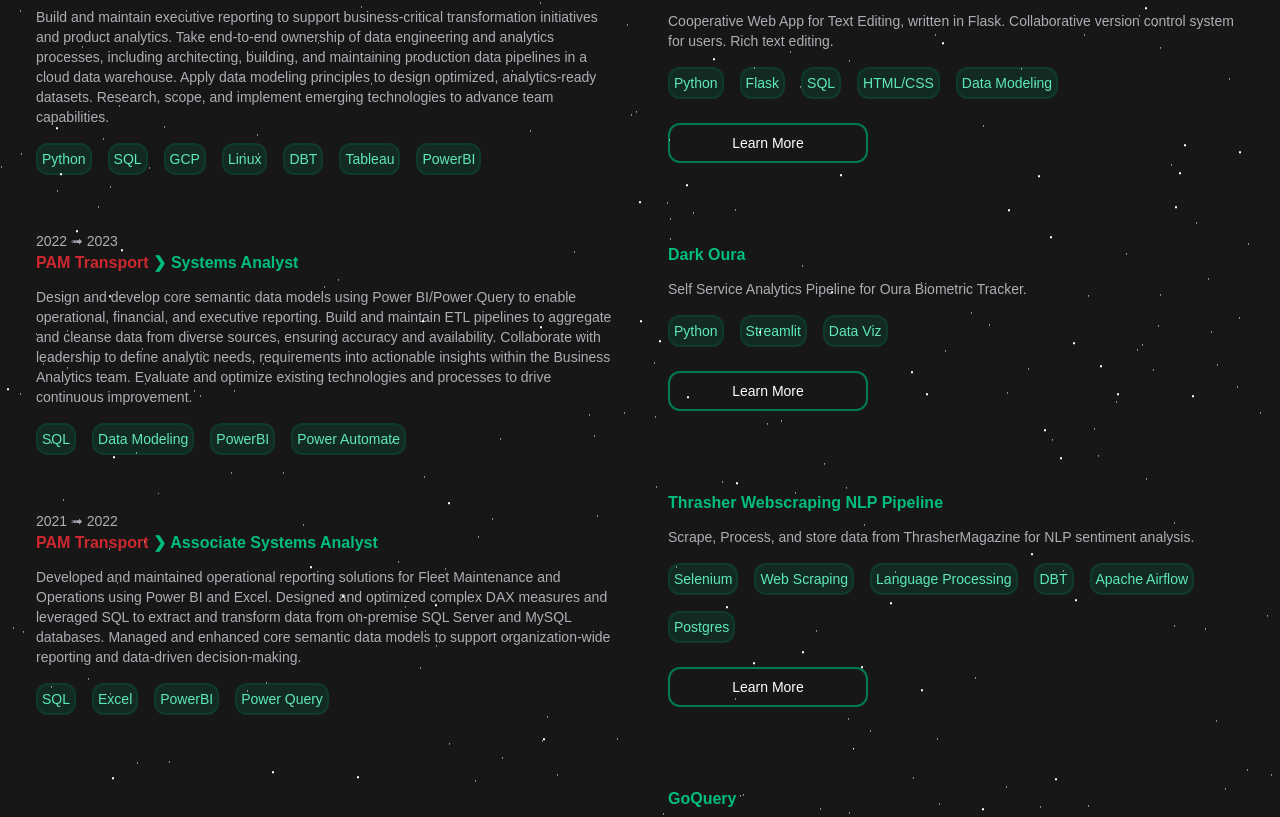
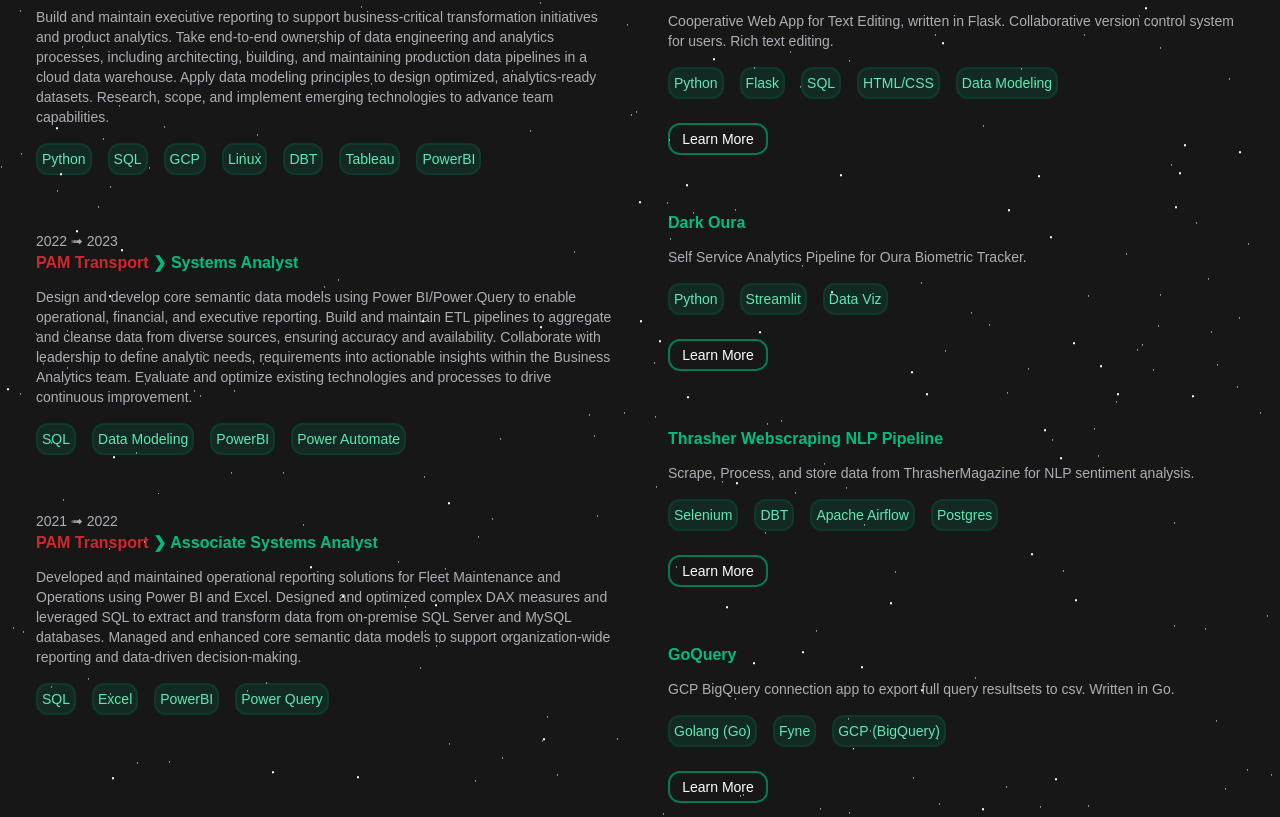
Before and after one commit to dbo-keeganpatton/personal-website-2.0, a Next.js app: page / in a window 1280 px wide. Shown: the part 797-1614 px from the top of the page. Built offline with nearby package versions, Linux system fonts and the light colour scheme.

Commit message:
Fixed modal size issue from new flex cont

```diff
--- a/components/Project1.tsx
+++ b/components/Project1.tsx
@@ -11,10 +11,10 @@
 
    return (
         <div>
-          <div className="flex flex-col hover:border hover:border-white/5 hover:rounded-lg hover:bg-white/5 hover:text-emerald-500 lg:p-5">
+            {/* Just throwing a space here to line up with job title cols  */}
+            <h1> &nbsp;</h1>
+            <div className="flex flex-col hover:border hover:border-white/5 hover:rounded-lg hover:bg-white/5 hover:text-emerald-500 lg:p-5">
 
-                {/* Just throwing a space here to line up with job title cols  */}
-                <h1> &nbsp;</h1>
                 <h3 className="text-md font-bold pb-3 lg:pr-5 text-emerald-500">Branch Library</h3>
                 <p className="text-sm  lg:text-md text-gray-300/80">
                     Cooperative Web App for Text Editing, written in Flask. Collaborative version control system
@@ -34,7 +34,7 @@
 
 
                 <button
-                    className="text-sm mt-6 w-50 border-2 border-emerald-700 rounded-xl p-2 text-md hover:border-red-800"
+                    className="text-sm mt-6 w-25 border-2 border-emerald-700 rounded-xl p-1 text-md hover:border-red-800"
                     onClick={handleModalIsOpen}
                 > Learn More
                 </button>
--- a/components/Project2.tsx
+++ b/components/Project2.tsx
@@ -14,8 +14,6 @@
         <div>
             <div className="flex flex-col hover:border hover:border-white/5 hover:rounded-lg hover:bg-white/5 hover:text-emerald-500 lg:p-5">
 
-                {/* Just throwing a space here to line up with job title cols  */}
-                <h1> &nbsp;</h1>
                 <h3 className="text-md font-bold pb-3 lg:pr-5 text-emerald-500">Dark Oura</h3>
                 <p className="text-sm  lg:text-md text-gray-300/80">
                     Self Service Analytics Pipeline for Oura Biometric Tracker.
@@ -31,7 +29,7 @@
 
 
                 <button
-                    className="text-sm mt-6 w-50 border-2 border-emerald-700 rounded-xl p-2 text-md hover:border-red-800"
+                    className="text-sm mt-6 w-25 border-2 border-emerald-700 rounded-xl p-1 text-md hover:border-red-800"
                     onClick={handleModalIsOpen}
                 > Learn More
                 </button>
--- a/components/Project3.tsx
+++ b/components/Project3.tsx
@@ -14,8 +14,6 @@
         <div>
             <div className="flex flex-col hover:border hover:border-white/5 hover:rounded-lg hover:bg-white/5 hover:text-emerald-500 lg:p-5">
 
-                {/* Just throwing a space here to line up with job title cols  */}
-                <h1> &nbsp;</h1>
                 <h3 className="text-md font-bold pb-3 lg:pr-5 text-emerald-500">Thrasher Webscraping NLP Pipeline</h3>
                 <p className="text-sm  lg:text-md text-gray-300/80">
                      Scrape, Process, and store data from ThrasherMagazine for NLP sentiment analysis.
@@ -25,8 +23,6 @@
                 {/* Tech Stack items for project  */}
                 <div className="flex flex-wrap gap-4 pt-4">
                     <div className="flex-initial grow-0 border-2 border-emerald-700/20 p-1 rounded-xl text-sm bg-emerald-700/20 text-center text-emerald-300">   Selenium             </div>
-                    <div className="flex-initial grow-0 border-2 border-emerald-700/20 p-1 rounded-xl text-sm bg-emerald-700/20 text-center text-emerald-300">   Web Scraping         </div>
-                    <div className="flex-initial grow-0 border-2 border-emerald-700/20 p-1 rounded-xl text-sm bg-emerald-700/20 text-center text-emerald-300">   Language Processing  </div>
                     <div className="flex-initial grow-0 border-2 border-emerald-700/20 p-1 rounded-xl text-sm bg-emerald-700/20 text-center text-emerald-300">   DBT                  </div>
                     <div className="flex-initial grow-0 border-2 border-emerald-700/20 p-1 rounded-xl text-sm bg-emerald-700/20 text-center text-emerald-300">   Apache Airflow       </div>
                     <div className="flex-initial grow-0 border-2 border-emerald-700/20 p-1 rounded-xl text-sm bg-emerald-700/20 text-center text-emerald-300">   Postgres             </div>
@@ -35,7 +31,7 @@
 
 
                 <button
-                    className="text-sm mt-6 w-50 border-2 border-emerald-700 rounded-xl p-2 text-md hover:border-red-800"
+                    className="text-sm mt-6 w-25 border-2 border-emerald-700 rounded-xl p-1 text-md hover:border-red-800"
                     onClick={handleModalIsOpen}
                 > Learn More
                 </button>
--- a/components/Project4.tsx
+++ b/components/Project4.tsx
@@ -16,8 +16,6 @@
         <div>
             <div className="flex flex-col hover:border hover:border-white/5 hover:rounded-lg hover:bg-white/5 hover:text-emerald-500 lg:p-5">
 
-                {/* Just throwing a space here to line up with job title cols  */}
-                <h1> &nbsp;</h1>
                 <h3 className="text-md font-bold pb-3 lg:pr-5 text-emerald-500"> GoQuery </h3>
                 <p className="text-sm  lg:text-md text-gray-300/80">
                    GCP BigQuery connection app to export full query resultsets to csv. Written in Go.
@@ -35,7 +33,7 @@
 
 
                 <button
-                    className="text-sm mt-6 w-50 border-2 border-emerald-700 rounded-xl p-2 text-md hover:border-red-800"
+                    className="text-sm mt-6 w-25 border-2 border-emerald-700 rounded-xl p-1 text-md hover:border-red-800"
                     onClick={handleModalIsOpen}
                 > Learn More
                 </button>
--- a/components/ProjectModal.tsx
+++ b/components/ProjectModal.tsx
@@ -15,7 +15,7 @@
             onClick={onClose}
         >
             <div
-                className="bg-black/85 items-center justify-center rounded-lg shadow-emerald-800 shadow-lg p-0 lg:pd-6  w-full max-w-7xl relative  overflow-auto max-h-160"
+                className="bg-black/85 items-center justify-center rounded-lg shadow-emerald-800 shadow-lg p-0 lg:pd-6  w-full max-w-4xl relative  overflow-auto max-h-140"
                 onClick={(e) => e.stopPropagation()}
             >
                 <button
```
